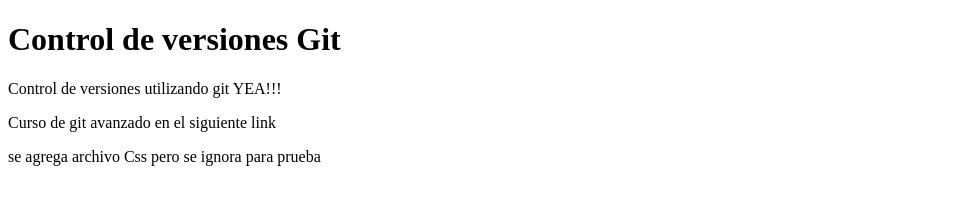
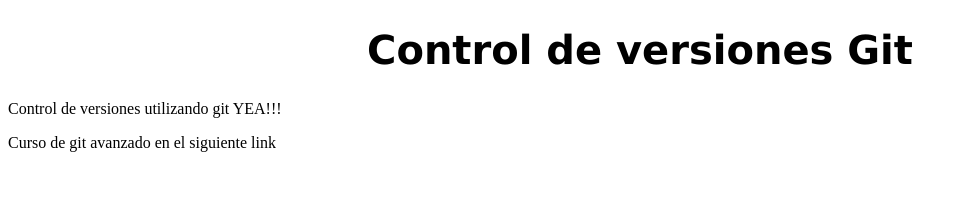
Before and after one commit to programacioncrb/Day03_Practice, a plain HTML site: page index.html in a window 1280 px wide. Shown: the whole page, without its empty margins (0-967 px from the left). Drawn offline with Linux system fonts and the light colour scheme.

Commit message:
add stylesheet css

```diff
--- /dev/null
+++ b/index.css
@@ -0,0 +1,5 @@
+h1 {
+    font-family: Verdana;
+    font-size: 40px;
+    text-align: center;
+}
--- a/index.html
+++ b/index.html
@@ -5,11 +5,11 @@
     <meta http-equiv="X-UA-Compatible" content="IE=edge">
     <meta name="viewport" content="width=device-width, initial-scale=1.0">
     <title>Git Practico Dia 01</title>
+    <link rel="stylesheet" href="index.css">
 </head>
 <body>
     <h1>Control de versiones Git</h1>
     <p>Control de versiones utilizando git YEA!!!</p>
     <p>Curso de git avanzado en el siguiente link</p>
-    <p>se agrega archivo Css pero se ignora para prueba</p>
 </body>
 </html>
```
Also changed, not shown: 1 other file.
